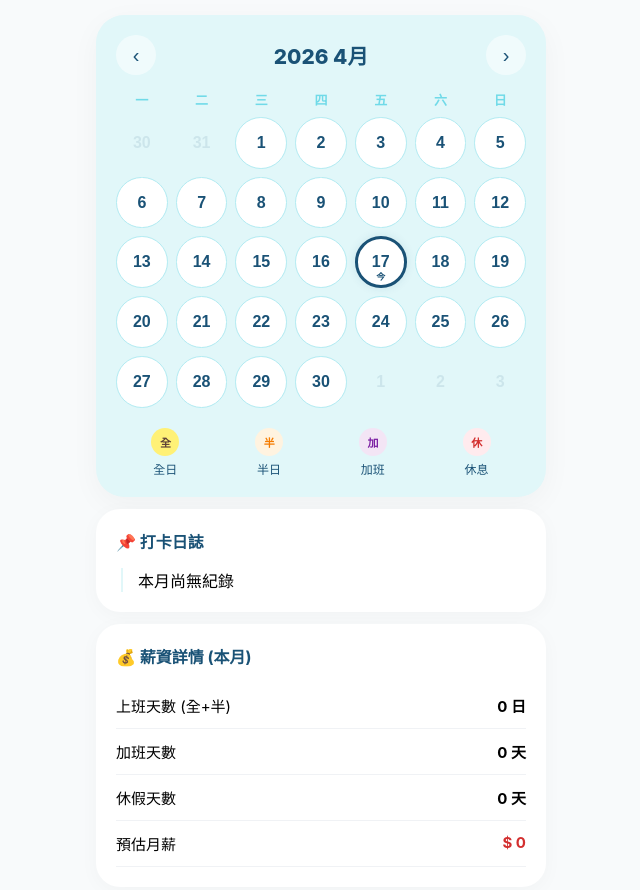
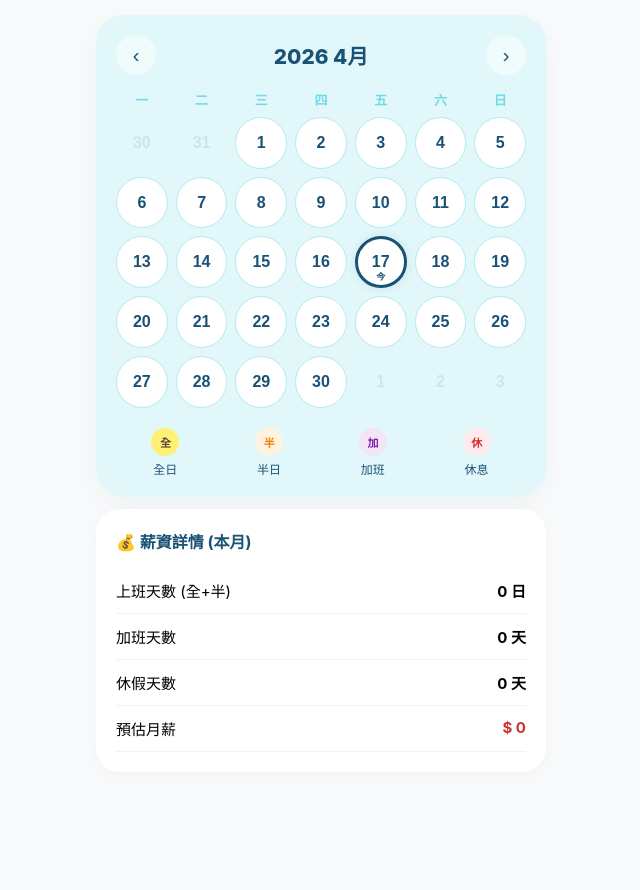
Before and after one commit to sjabnk31/YehWork, a plain HTML site: page index.html in a window 1280 px wide. Shown: the whole page, without its empty margins (319-959 px from the left). After the commit the page ends 800 px from the top, so only its background shows below. Drawn offline with Linux system fonts and the light colour scheme; no server answers.

Commit message:
Update index.html

```diff
--- a/index.html
+++ b/index.html
@@ -144,10 +144,10 @@
     </div>
 </div>
 
-<div class="info-card">
+<!--<div class="info-card">
     <div class="card-header"><span>📌 打卡日誌</span></div>
     <div id="logList" class="log-list"><div class="empty-msg">本月尚無紀錄</div></div>
-</div>
+</div>-->
 
 <div class="info-card">
     <div class="card-header"><span>💰 薪資詳情 (本月)</span></div>
@@ -276,7 +276,7 @@ function createBtn(text, className, dateStr) {
 }
 
     function updateInfo() {
-    const logList = document.getElementById('logList');
+    //const logList = document.getElementById('logList');
     const workDaysDisplay = document.getElementById('workDaysDisplay');
     const otDaysDisplay = document.getElementById('otDaysDisplay');
     const holidayDaysDisplay = document.getElementById('holidayDaysDisplay');
@@ -310,7 +310,7 @@ function createBtn(text, className, dateStr) {
         else if (status === "ot") {
             name = "加班紀錄";
             otDaysCount += 1;
-            totalSalaryScore += 1.2; // 假設加班費權重為 1.2，可自行調整
+            totalSalaryScore += 1.5; // 假設加班費權重為 1.2，可自行調整
         }
         else if (status === "holiday") {
             name = "休息日";
@@ -323,7 +323,7 @@ function createBtn(text, className, dateStr) {
     });
 
     // 更新介面數值
-    logList.innerHTML = logHTML || '<div class="empty-msg">本月尚無紀錄</div>';
+    //logList.innerHTML = logHTML || '<div class="empty-msg">本月尚無紀錄</div>';
     workDaysDisplay.innerText = `${workDaysCount} 日`;
     otDaysDisplay.innerText = `${otDaysCount} 天`;
     holidayDaysDisplay.innerText = `${holidayDaysCount} 天`;
```
